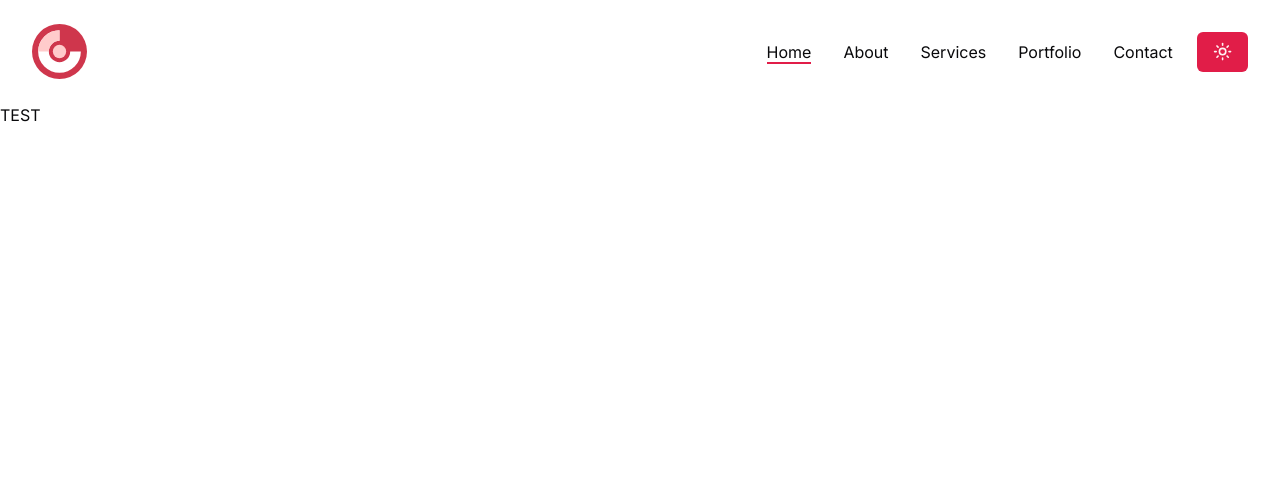
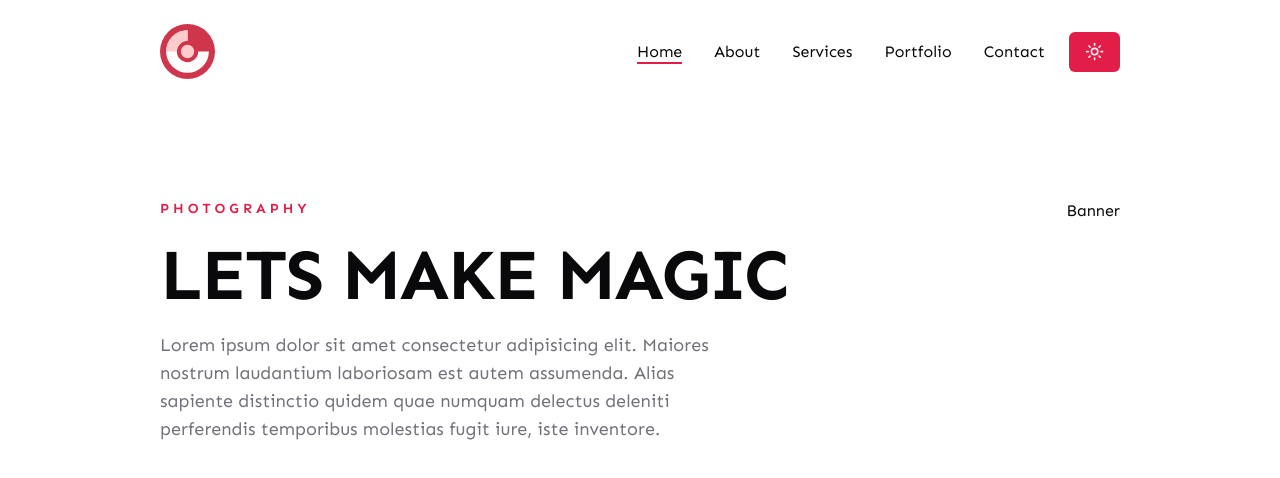
Before and after one commit to Ajosh-NyxBar/photograpy, a Next.js app: page / in a window 1280 px wide. Shown: the top 478 px of the page. Built offline with nearby package versions, Linux system fonts and the light colour scheme.

Commit message:
add Hero section left side

```diff
--- a/app/globals.css
+++ b/app/globals.css
@@ -68,3 +68,27 @@
     @apply bg-background text-foreground;
   }
 }
+
+.h1{
+  @apply text-6xl xl:text-[72px] xl:leading-[80px] tracking-[-2px] font-bold
+}
+
+.h2{
+  @apply text-4xl font-bold
+}
+
+.h3{
+  @apply text-3xl font-bold
+}
+
+.h4{
+  @apply text-[22px] font-semibold
+}
+
+.subtitle {
+  @apply text-muted-foreground text-lg mb-8 font-light
+}
+
+.section-title{
+  @apply text-4xl text-primary font-bold relative w-max flex items-center justify-between gap-x-3
+}
--- a/app/layout.jsx
+++ b/app/layout.jsx
@@ -1,4 +1,4 @@
-import { Inter } from "next/font/google";
+import { Inter, Sen } from "next/font/google";
 import "./globals.css";
 import Header from "@/components/Header";
 import Footer from "@/components/Footer";
@@ -11,10 +11,16 @@ export const metadata = {
   description: "Generated by create next app",
 };
 
+const senFont = Sen({
+  subsets: ["latin"],
+  weight: ["400", "500", "600", "700", "800"],
+  display: "swap",
+});
+
 export default function RootLayout({ children }) {
   return (
     <html lang="en">
-      <body className={inter.className}>
+      <body className={`${senFont.className}`}>
         <ThemeProvider attribute="class" defaultTheme="light">
           <Header />
           {children}
--- a/app/page.jsx
+++ b/app/page.jsx
@@ -1,9 +1,10 @@
+import Hero from "@/components/Hero";
 import Image from "next/image";
 
 export default function Home() {
   return (
     <main>
-      TEST
+      <Hero />
     </main>
   );
 }
--- /dev/null
+++ b/components/Hero.jsx
@@ -0,0 +1,27 @@
+import React from "react";
+
+const Hero = () => {
+  return (
+    <section className="py-12 xl:py-24 h-[auto] bg-bottom">
+      <div className="container mx-auto">
+        <div className="flex justify-between gap-x-8">
+          {/* Left side */}
+          <div className="flex max-w-[800px] flex-col justify-center mx-auto xl:mx-0 text-center xl:text-left">
+            <div className="text-sm uppercase font-semibold mb-4 text-primary tracking-[4px]">PHOTOGRAPHY</div>
+            <h1 className="h1 uppercase">Lets make magic</h1>
+            <p className="subtitle max-w-[590px] mt-4 mx-auto xl:mx-0">
+              Lorem ipsum dolor sit amet consectetur adipisicing elit. Maiores
+              nostrum laudantium laboriosam est autem assumenda. Alias sapiente
+              distinctio quidem quae numquam delectus deleniti perferendis
+              temporibus molestias fugit iure, iste inventore.
+            </p>
+          </div>
+          {/* Banner Img */}
+          <div className="hidden xl:flex relative">Banner</div>
+        </div>
+      </div>
+    </section>
+  );
+};
+
+export default Hero;
--- a/tailwind.config.js
+++ b/tailwind.config.js
@@ -13,7 +13,10 @@ module.exports = {
       center: true,
       padding: "2rem",
       screens: {
-        "2xl": "1400px",
+        "sm": "640px",
+        "md": "768px",
+        "lg": "1024px",
+        "xl": "1400px",
       },
     },
     extend: {
```
